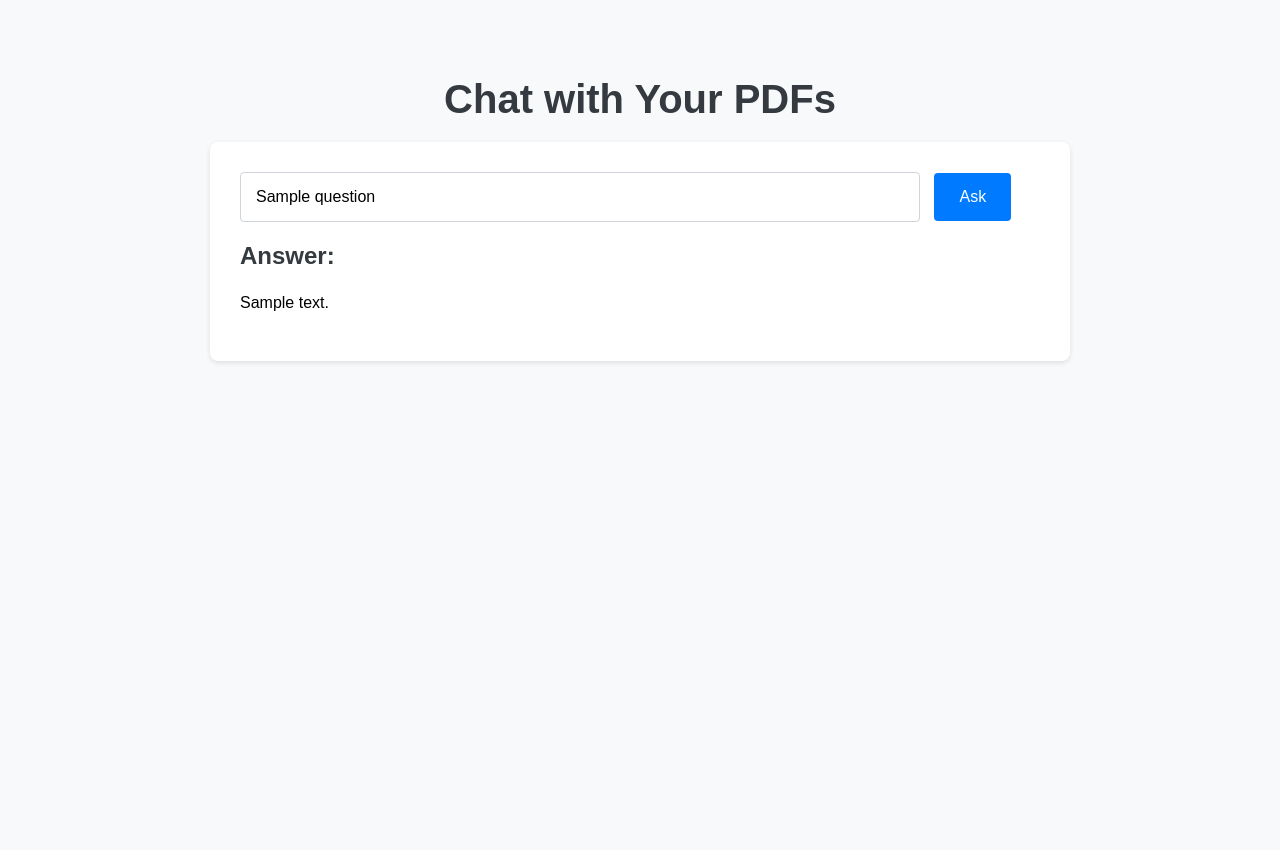
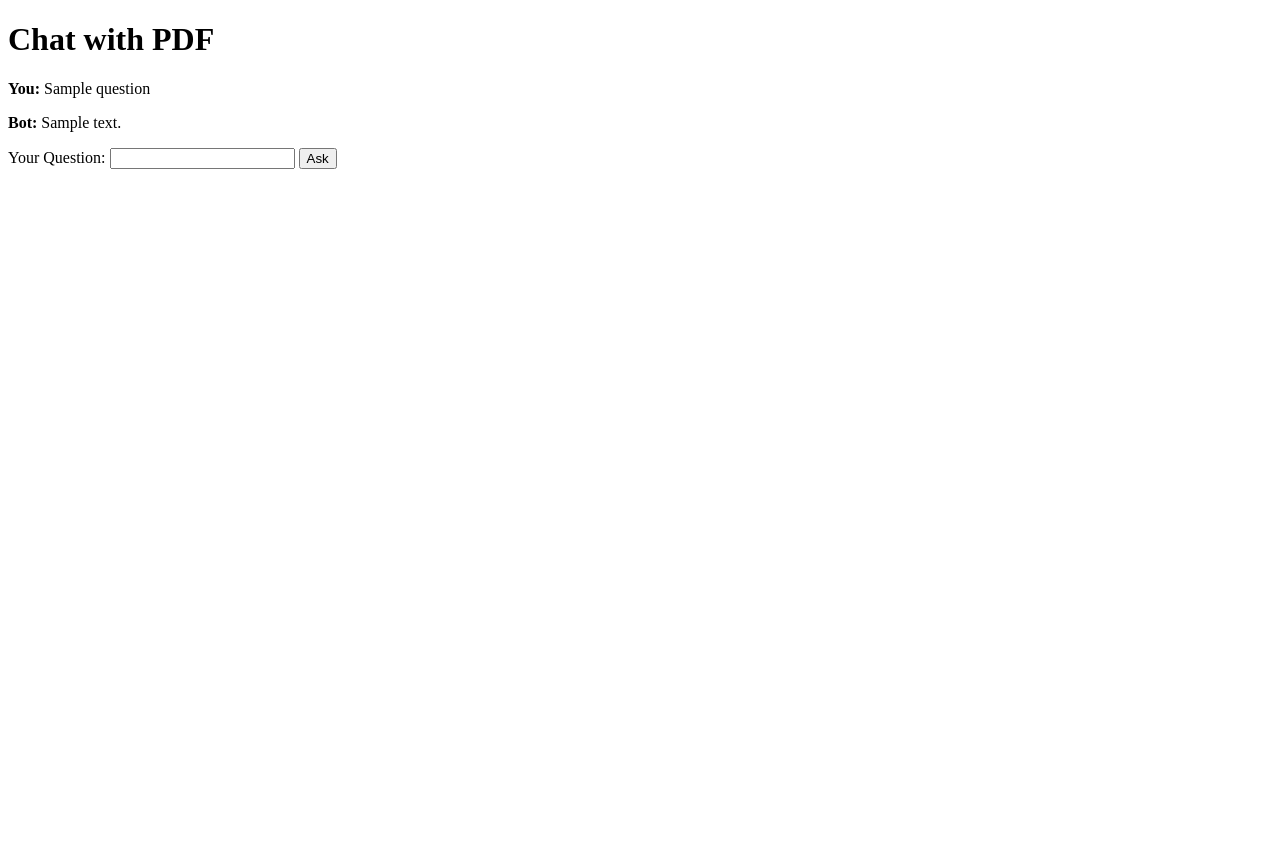
Before and after one commit to MZUHKHAN/pdfchatbot-flask, a Flask app: template templates/chat.html in a window 1280 px wide. After the commit the page ends 169 px from the top, so only its background shows below. Run offline with Flask 3, Linux system fonts and the light colour scheme; the template is opened without the code that fills it: most values are stand-ins (such as "Sample title", 1, 10 or a date in 2020).

Commit message:
Update chat.html

```diff
--- a/templates/chat.html
+++ b/templates/chat.html
@@ -1,82 +1,24 @@
 <!DOCTYPE html>
-<html>
+<html lang="en">
 <head>
-    <title>Chat with PDFs</title>
-    <style>
-        body {
-            font-family: 'Arial', sans-serif;
-            background-color: #f8f9fa; /* Professional, light gray background */
-            margin: 0;
-            display: flex;
-            flex-direction: column;
-            align-items: center;
-            min-height: 100vh;
-            padding-top: 50px;
-        }
-
-        h1 {
-            color: #343a40; /* Dark gray for better contrast */
-            margin-bottom: 20px;
-            font-size: 2.5em;
-        }
-
-        .chat-container {
-            background-color: #fff;
-            border-radius: 8px;
-            box-shadow: 0 2px 5px rgba(0, 0, 0, 0.1);
-            padding: 30px;
-            width: 80%;
-            max-width: 800px; /* Increased max-width */
-        }
-
-        input[type="text"] {
-            width: calc(100% - 120px);
-            padding: 15px; /* Increased padding */
-            border: 1px solid #ced4da; /* Light gray border */
-            border-radius: 4px;
-            box-sizing: border-box;
-            margin-right: 10px;
-            font-size: 16px; /* Increased font size */
-        }
-
-        button[type="submit"] {
-            background-color: #007bff; /* Primary blue color */
-            color: #fff;
-            padding: 15px 25px; /* Increased padding */
-            border: none;
-            border-radius: 4px;
-            cursor: pointer;
-            font-size: 16px; /* Increased font size */
-        }
-
-        button[type="submit"]:hover {
-            background-color: #0062cc; /* Darker blue on hover */
-        }
-
-        h2 {
-            color: #343a40; /* Dark gray for better contrast */
-            margin-top: 20px;
-        }
-
-        p {
-            line-height: 1.6;
-            font-size: 16px; /* Increased font size */
-        }
-    </style>
+    <meta charset="UTF-8">
+    <meta name="viewport" content="width=device-width, initial-scale=1.0">
+    <title>Chat with PDF</title>
 </head>
 <body>
-    <h1>Chat with Your PDFs</h1>
+    <h1>Chat with PDF</h1>
 
-    <div class="chat-container">
-        <form method="POST">
-            <input type="text" name="question" placeholder="Enter your question" value="{{ question or '' }}">
-            <button type="submit">Ask</button>
-        </form>
-
-        {% if answer %}
-            <h2>Answer:</h2>
-            <p>{{ answer }}</p>
+    <div id="chat-container">
+        {% if question and answer %}
+            <p><strong>You:</strong> {{ question }}</p>
+            <p><strong>Bot:</strong> {{ answer }}</p>
         {% endif %}
     </div>
+
+    <form method="POST">
+        <label for="question">Your Question:</label>
+        <input type="text" name="question" id="question">
+        <button type="submit">Ask</button>
+    </form>
 </body>
 </html>
```
